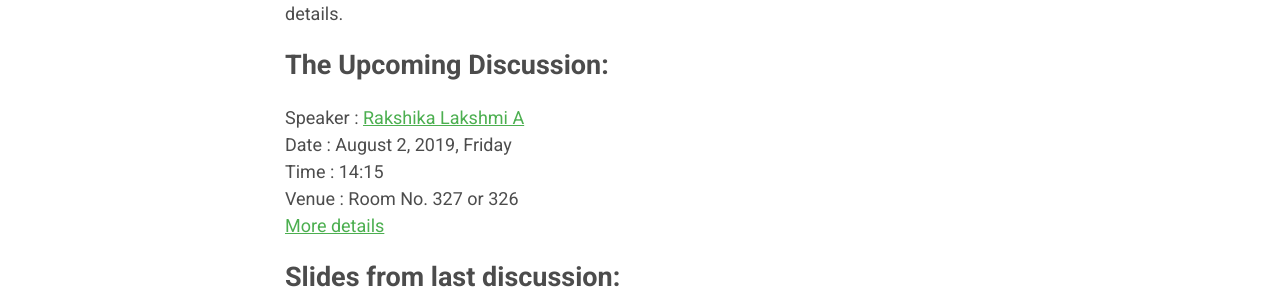
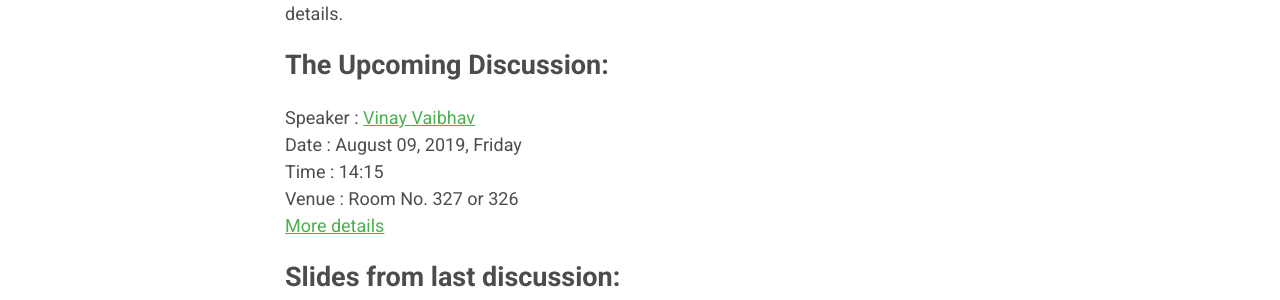
Before and after one commit to vinayphys/discussion2020, a Jekyll site: the page built from index.markdown, in a window 1280 px wide and 900 px high, scrolled down 753 px. Shown: the part 153-453 px from the top of the window. Built offline with Jekyll 4.4.1, drawn with Linux system fonts in a browser that asks for light colours.

Commit message:
Update index.markdown

```diff
--- a/index.markdown
+++ b/index.markdown
@@ -14,22 +14,21 @@
 Chandrani	:	Chromatin remodelling during cell fate decision
 Devanand	:	“Water-free” computer model for fluid bilayer membranes
 Pavitra		:	Genome Instabilities
-Rakshika : Memory
+Rakshika  : Memory
 Sreevidya	:	Intinsic disordered proteins - an enigma!
 Vinay		  :	Glassy dynamics in embryonic tissues
 
 If you also want to be the part of the discussion group then please mail us with the details.
 
 ## The Upcoming Discussion:
-Speaker :      [Rakshika Lakshmi A](https://www.imsc.res.in/rakshika_lakshmi)
-Date    :      August 2, 2019, Friday
+Speaker :      [Vinay Vaibhav](https://www.imsc.res.in/~vinayv/)
+Date    :      August 09, 2019, Friday
 Time    :      14:15
 Venue   :      Room No. 327 or 326
-[More details](https://vinayphys.github.io/discussion2019/2019/08/memory)
+[More details](https://vinayphys.github.io/discussion2019/2019/08/glassy_dynamics_embryonic_tissues-II)
 
 
 ## Slides from last discussion:
-
 [Slides](https://github.com/vinayphys/discussion2019/blob/master/slides/genomic_instability.pdf) from the last discussion by Pavitra on ["The causes and consequences of genetic heterogeneity in cancer evolution"](https://vinayphys.github.io/discussion2019/2019/07/genomic_instability).
 
 [Slides]() from the last discussion by Sreevidya on ["Intrinsically disordered proteins"](https://vinayphys.github.io/discussion2019/2019/07/intrinsically_disordered_proteins).
@@ -40,6 +39,7 @@
 
 
 
+
 ## Archived Previous Year Discussions :
 * Some of the old discussions are archived [here.](https://www.imsc.res.in/~kamalt/discussions.html)
 * Also [here.](https://vinayphys.github.io/discussion/)
```
